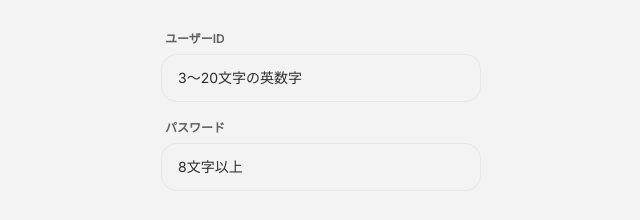
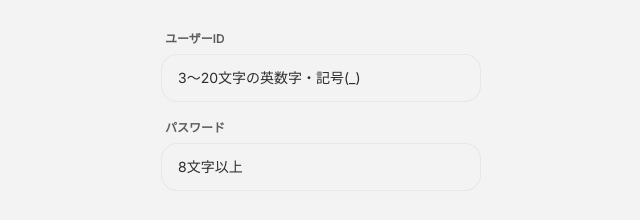
Before and after one commit to Yusei-Design/moji-pick-share, a website: page public/index.html in a window 1280 px wide. Shown: the part 313-533 px from the top of the page, 319-959 px from the left. Drawn offline with Linux system fonts and the light colour scheme; no server answers.

Commit message:
ヒントテキストを変更

```diff
--- a/public/index.html
+++ b/public/index.html
@@ -144,7 +144,7 @@
           <form id="authForm" class="auth-form">
             <div class="input-group">
               <label for="username">ユーザーID</label>
-              <input type="text" id="username" class="editor" required placeholder="3〜20文字の英数字">
+              <input type="text" id="username" class="editor" required placeholder="3〜20文字の英数字・記号(_)">
             </div>
             <div class="input-group">
               <label for="password">パスワード</label>
```
